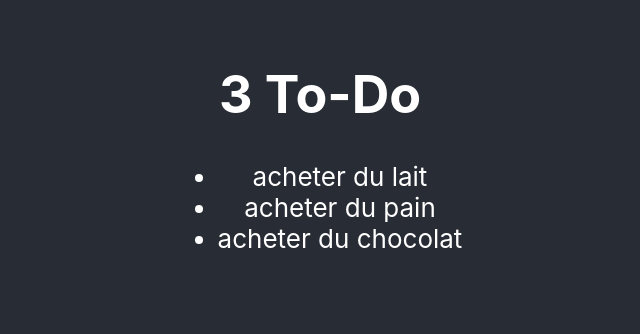
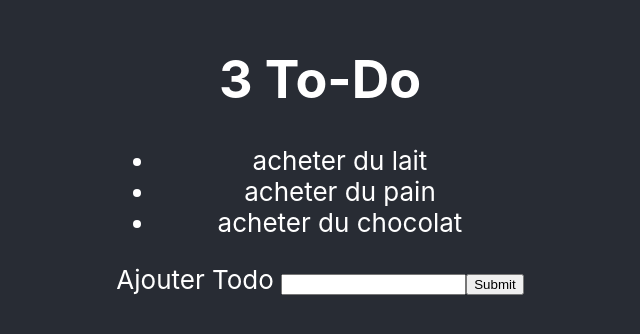
Before and after one commit to cem-sucu/hooks, a React (Create React App) app: page / in a window 1280 px wide. Shown: the part 246-580 px from the top of the page, without its empty margins (320-960 px from the left). Built offline with nearby package versions, Linux system fonts and the light colour scheme.

Commit message:
hook d'état useState suite todolist opérationnel

```diff
--- a/package.json
+++ b/package.json
@@ -9,6 +9,7 @@
     "react": "^18.2.0",
     "react-dom": "^18.2.0",
     "react-scripts": "5.0.1",
+    "uuid": "^8.3.2",
     "web-vitals": "^2.1.4"
   },
   "scripts": {
--- /dev/null
+++ b/src/components/AddTodoForms.js
@@ -0,0 +1,25 @@
+import React, { useState } from "react";
+
+const AddTodoForms = ({ addNewTodo }) => {
+    const [addTodo, setAddTodo] = useState("");
+
+    const handleTodo = (e) => {
+        e.preventDefault();
+        addNewTodo(addTodo);
+        setAddTodo("");
+    };
+
+    return (
+        <form action="" onSubmit={handleTodo}>
+            <label htmlFor="">Ajouter Todo </label>
+            <input
+                type="text"
+                value={addTodo}
+                onChange={(e) => setAddTodo(e.target.value)}
+            />
+            <input type="submit" />
+        </form>
+    );
+};
+
+export default AddTodoForms;
--- a/src/components/Todo.js
+++ b/src/components/Todo.js
@@ -1,4 +1,6 @@
 import React, { useState } from "react";
+import { v4 as uuidv4 } from "uuid";
+import AddTodoForms from "./AddTodoForms";
 
 const Todo = () => {
     const [todos, setTodos] = useState([
@@ -7,13 +9,38 @@ const Todo = () => {
         { id: 3, todo: "acheter du chocolat" },
     ]);
 
+    const [warning, setWarning] = useState(false);
+
     const myTodos = todos.map((todo) => {
         return <li key={todo.id}>{todo.todo}</li>;
     });
+
+    const addNewTodo = (newTodo) => {
+        if (newTodo !== "") {
+            warning && setWarning(false);
+            setTodos([
+                ...todos,
+                {
+                    id: uuidv4(),
+                    todo: newTodo,
+                },
+            ]);
+        } else {
+            setWarning(true);
+        }
+    };
+
+    const warningmsg = warning && (
+        <div style={{ color: "white", backgroundColor: "red", fontSize: 30 }}>
+            Veuillez indiquer un élément !
+        </div>
+    );
     return (
         <div>
+            {warningmsg}
             <h1>{todos.length} To-Do</h1>
             <ul>{myTodos}</ul>
+            <AddTodoForms addNewTodo={addNewTodo} />
         </div>
     );
 };
```
Also changed, not shown: 1 other file (tests, documents, lock files or other folders).
